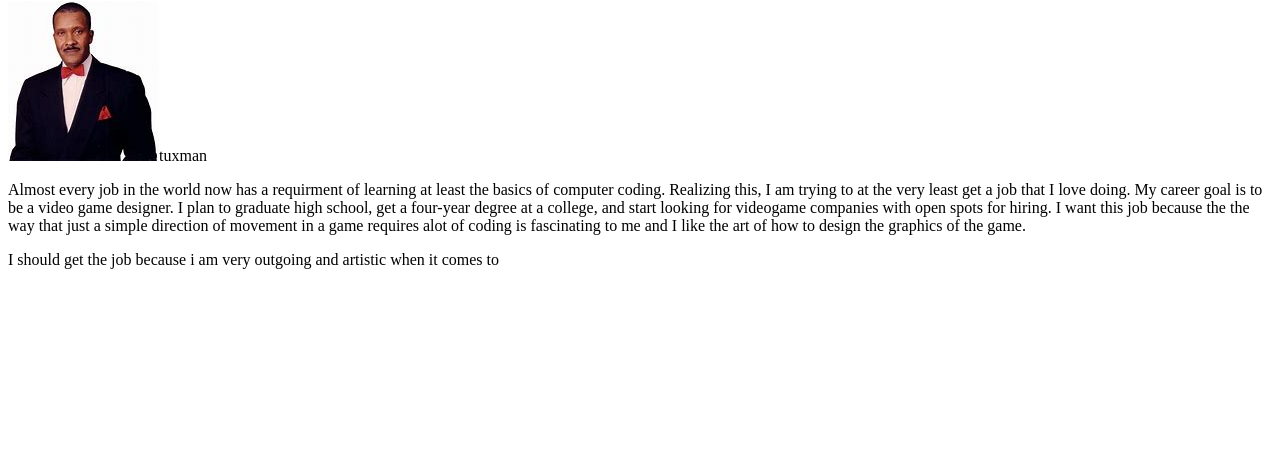
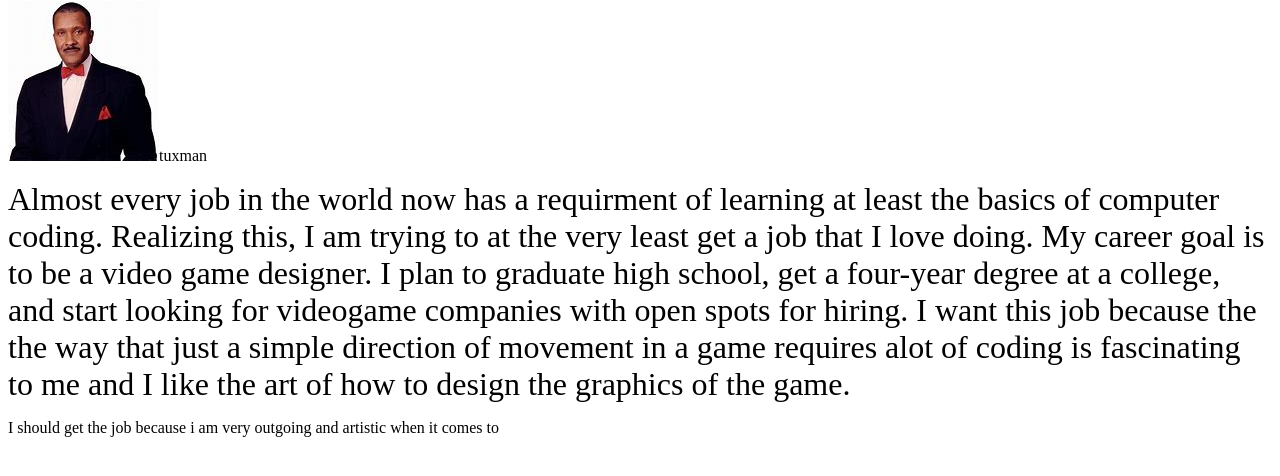
Before and after one commit to Dankusmemius/Dankusmemius.github.io, a plain HTML site: page aboutme.html in a window 1280 px wide. Shown: the part 154-630 px from the top of the page. Drawn offline with Linux system fonts and the light colour scheme; files whose address does not match are found by name.

Commit message:
added font size probably

```diff
--- a/aboutme.html
+++ b/aboutme.html
@@ -24,9 +24,11 @@
 
       <img src="tuxman.jfif">tuxman</img>
       <br>
-      <p>Almost every job in the world now has a requirment of learning at least the basics of computer coding.  Realizing this, I am trying to at the very least get a job that I love doing.  My career goal is to be a video game designer.  I plan
+      <p> <font size="6">
+Almost every job in the world now has a requirment of learning at least the basics of computer coding.  Realizing this, I am trying to at the very least get a job that I love doing.  My career goal is to be a video game designer.  I plan
       to graduate high school, get a four-year degree at a college, and start looking for videogame companies with open spots for hiring.  I want this job because the the way that just a simple direction of movement in a game requires alot of coding is fascinating to me and I like the art of how to design the graphics of the game.
-       </p>
+      </font>
+      </p>
        <p>I should get the job because i am very outgoing and artistic when it comes to
        </p>
   </body>
```
Also changed, not shown: resume.html (+1 -0 lines).
